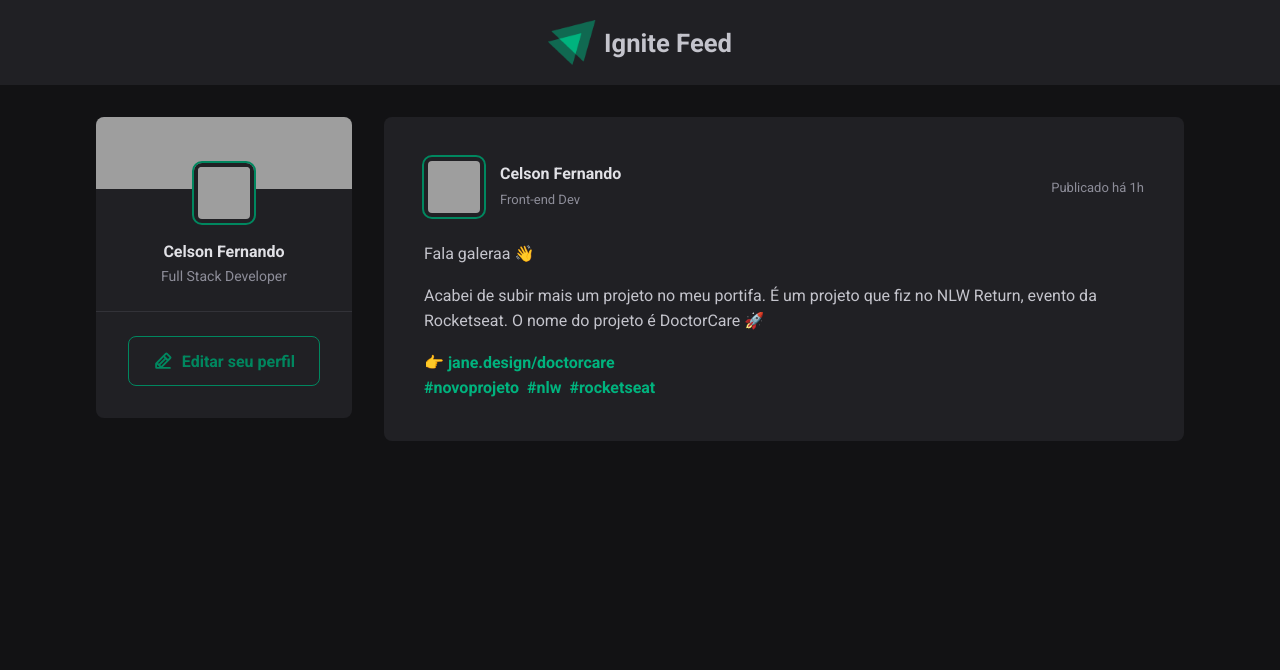
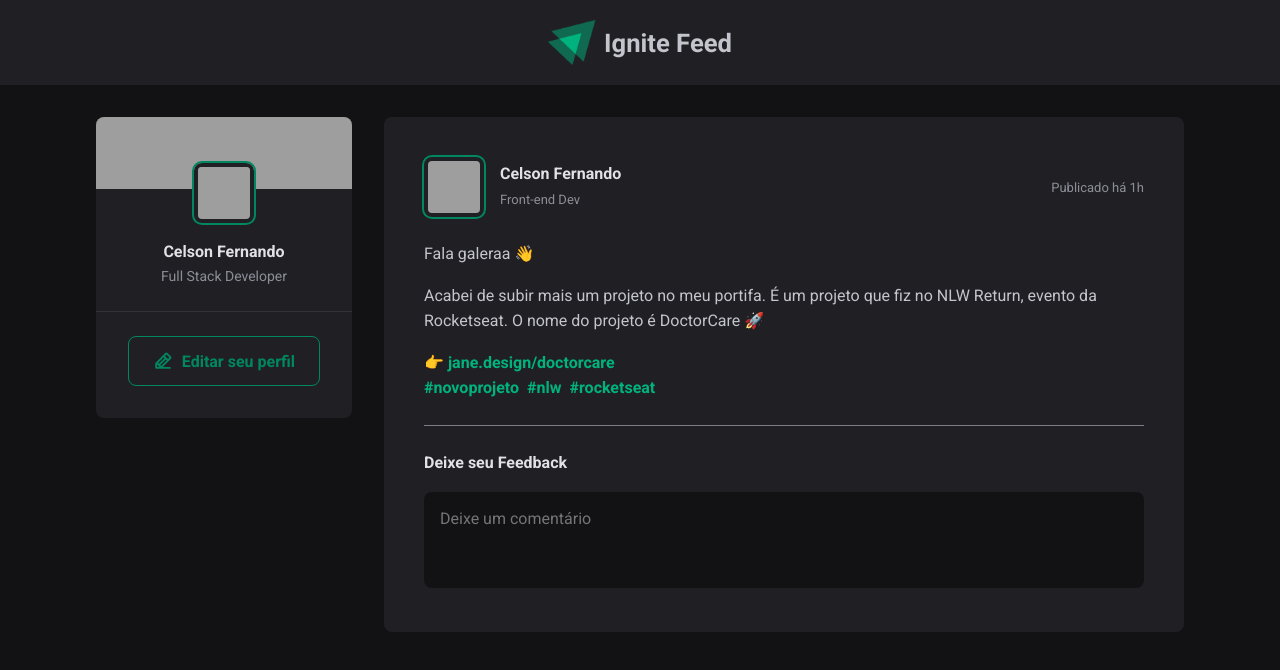
Before and after one commit to CelsonF/01-fundamentals-reactjs, a React (Vite) app: page / in a window 1280 px wide. Shown: the top 670 px of the page. Built offline with nearby package versions, Linux system fonts and the light colour scheme; grey boxes are pictures that could not be loaded.

Commit message:
Create button and textarea

```diff
--- a/src/assets/css/global.css
+++ b/src/assets/css/global.css
@@ -16,6 +16,16 @@
 }
 
 
+:focus {
+    outline: transparent;
+    box-shadow:0 0 0 2px var(--green-500);
+}
+
+button:focus    {
+    outline: transparent;
+    box-shadow:0 0 0 2px var(--white);
+}
+
 * {
     margin: 0;
     padding: 0;
--- a/src/components/Post.jsx
+++ b/src/components/Post.jsx
@@ -20,15 +20,21 @@
                 <p>Acabei de subir mais um projeto no meu portifa. É um projeto que fiz no NLW Return, evento da Rocketseat. O nome do projeto é DoctorCare 🚀</p>
 
                 <p>👉 <a href=""> jane.design/doctorcare </a></p>
-
-
                     <ul className={styles.listNotOrdered}>
                         <li> <a href=""> #novoprojeto </a> </li>
                         <li> <a href=""> #nlw </a> </li>
                         <li> <a href=""> #rocketseat </a> </li>
                     </ul>
+            </div>
 
-            </div>
+            <form className={styles.commentForm}>
+                <strong> Deixe seu Feedback </strong>
+                <textarea placeholder='Deixe um comentário'/>
+
+                <footer>
+                    <button type="submit"> Publicar </button>
+                </footer>
+            </form>
        </article>
     )
 }
--- a/src/components/Post.module.css
+++ b/src/components/Post.module.css
@@ -73,3 +73,54 @@
 .listNotOrdered li:nth-child(n+2) {
     padding-left: 0.5rem;
 }
+
+.commentForm {
+    width: 100%;
+    margin-top: 1.5rem;
+    padding-top: 1.5rem;
+    border-top:1px solid var(--gray-600) ;
+}
+
+.commentForm > strong {
+    line-height: 1.6;
+    color: var(--gray-100);
+}
+
+.commentForm textarea {
+    width: 100%;
+    height: 6rem;
+    padding: 1rem;
+    margin-top: 1rem;
+
+    background: var(--gray-900);
+    border: 0;
+    resize: none;
+    color: var(--gray-100);
+    border-radius: 0.5rem;
+    line-height: 1.4rem;
+}
+
+
+.commentForm footer {
+    visibility: hidden;
+    max-height: 0;
+}
+
+.commentForm:focus-within footer {
+    visibility: visible;
+    max-height: none;
+}
+
+.commentForm  button {
+    margin-top: 1rem;
+    padding: 1rem 1.5rem;
+    border-radius: 0.5rem;
+
+    background-color: var(--green-500);
+    border: 0;
+
+    color: var(--white);
+
+    font-weight: bold;
+    cursor: pointer;
+}
```
Lines whose indentation alone changed are shown as unchanged.
